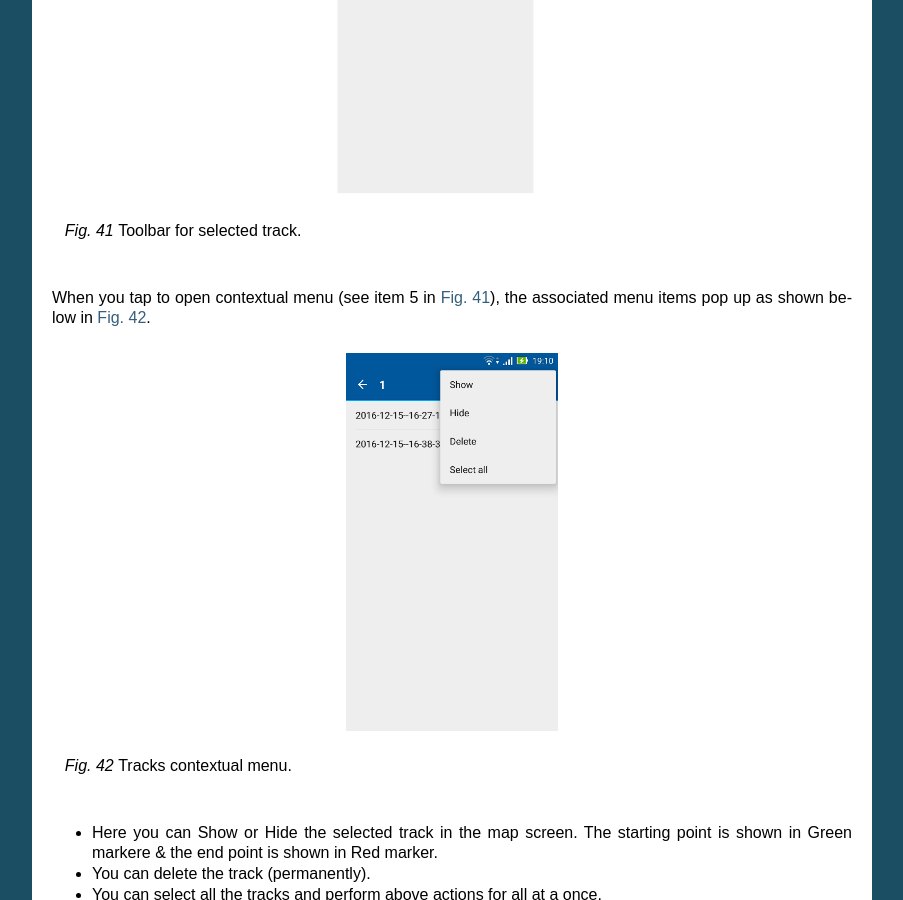
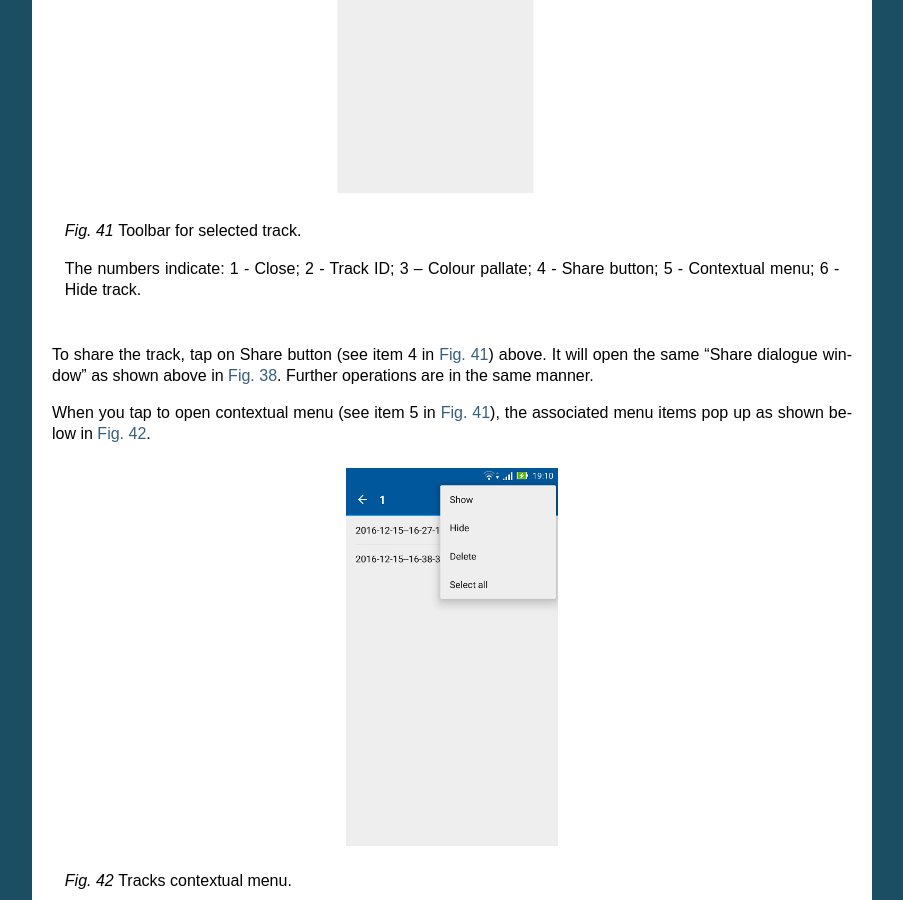
Before and after one commit to nextgis/docs_ngmobile, a Sphinx documentation site: the page built from source/share.rst, in a window 1280 px wide and 900 px high, scrolled down 2675 px. Shown: the whole window, without its empty margins (198-1101 px from the left). Built offline with Sphinx 7.4.7, drawn with Linux system fonts in a browser that asks for light colours; formulas are drawn with MathJax 3; some of the changed text lies outside the part shown.

Commit message:
Update share.rst

```diff
--- a/source/share.rst
+++ b/source/share.rst
@@ -15,7 +15,7 @@ To export data from NextGIS Mobile vector layer, tap on "Layers tree menu" (item
    :align: center
    :height: 10cm
 
-   Share dialog window.
+   Share dialogue window.
 
 After you select a share option, data in the selected layer will be recorded in :term:`GeoJSON` format (:term:`coordinate system` Web Mercator, EPSG:3857) and exported using the selected application. A name of the GeoJSON file corresponds to the name of the layer.
 
@@ -70,6 +70,10 @@ When you select the track by ticking on the Chekbox in front of it, buttons in T
 
    Toolbar for selected track.
 
+   The numbers indicate: 1 - Close; 2 - Track ID; 3 – Colour pallate; 4 - Share button; 5 - Contextual menu; 6 - Hide track.
+
+To share the track, tap on Share button (see item 4 in :numref:`ngmobile_layer_gpx_selected_pic`) above. It will open the same "Share dialogue window" as shown above in :numref:`ngmobile_share_pic`. Further operations are in the same manner.
+
 When you tap to open contextual menu (see item 5 in :numref:`ngmobile_layer_gpx_selected_pic`), the associated menu items pop up as shown below in :numref:`ngmobile_layer_gpx_menu_pic`.
 
 .. figure:: _static/layer_gpx_menu.png
```
